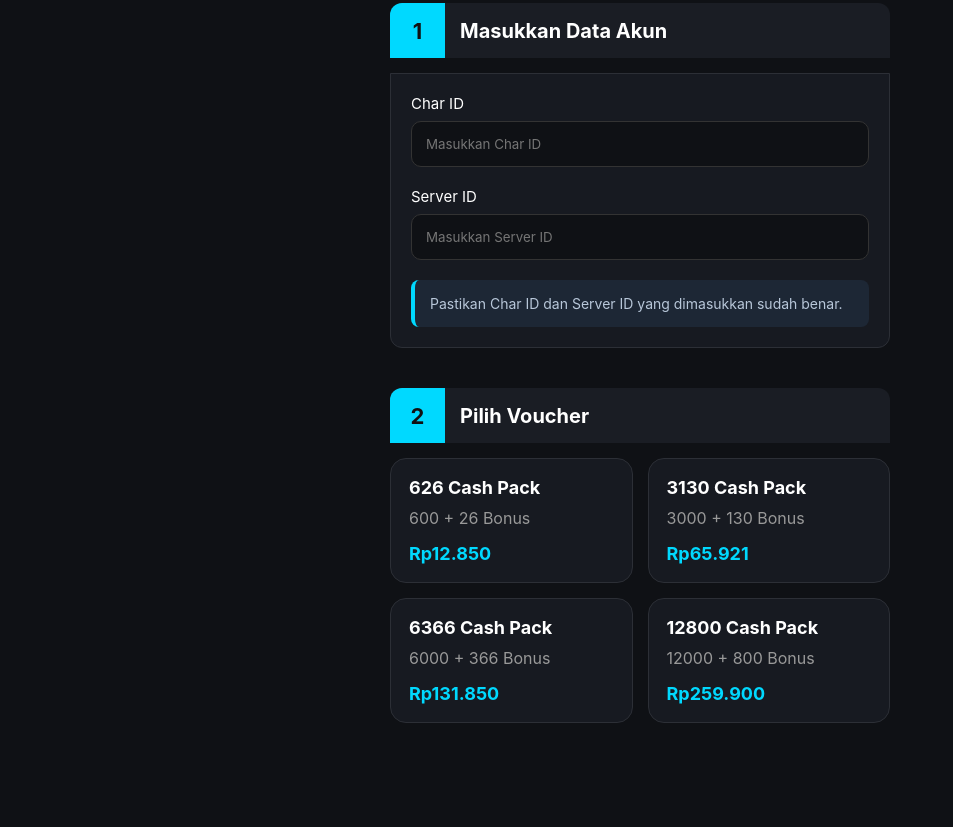
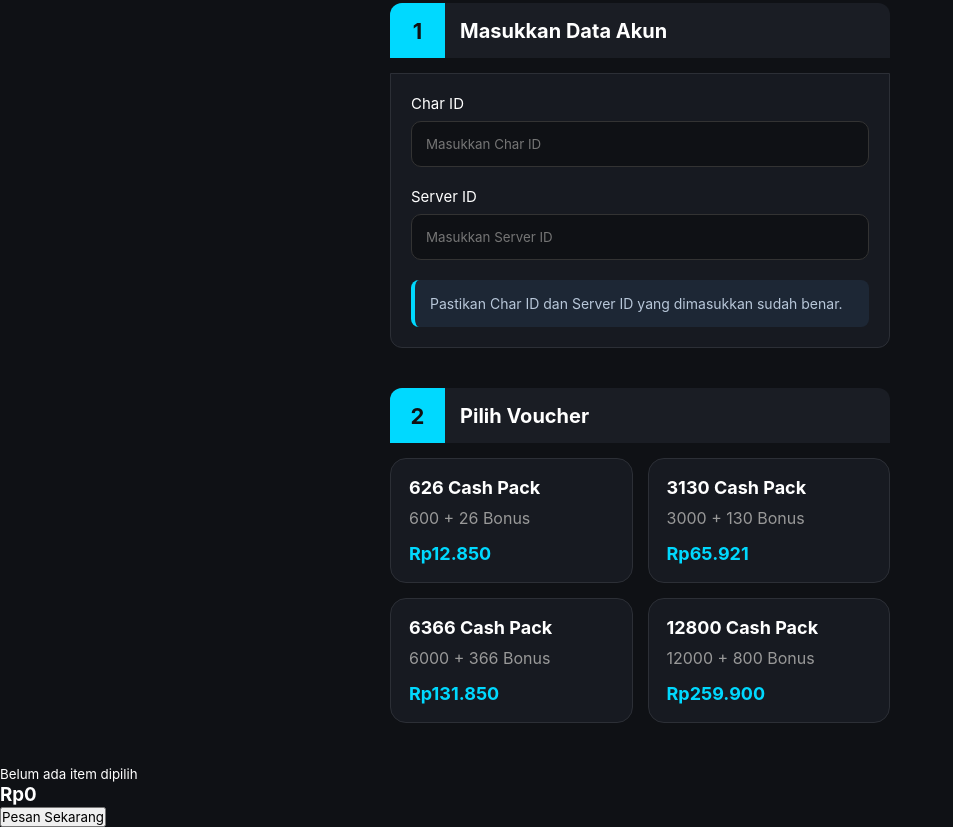
Before and after one commit to Ricofzm/gadzelnest, a plain HTML site: page index.html in a window 1280 px wide. Shown: the part 667-1494 px from the top of the page, without its empty margins (0-953 px from the left). Before the commit the page ends 1430 px from the top, so only its background shows below. Drawn offline with Linux system fonts and the light colour scheme.

Commit message:
Update index.html

```diff
--- a/index.html
+++ b/index.html
@@ -148,6 +148,24 @@
 
         </section>
 
+        <div class="checkout-bar">
+
+            <div>
+
+                <small>Belum ada item dipilih</small>
+
+                <h3>Rp0</h3>
+
+            </div>
+
+            <button>
+
+                Pesan Sekarang
+
+            </button>
+
+        </div>
+
         <script src="assets/js/script.js"></script>
 
     </body>
```
